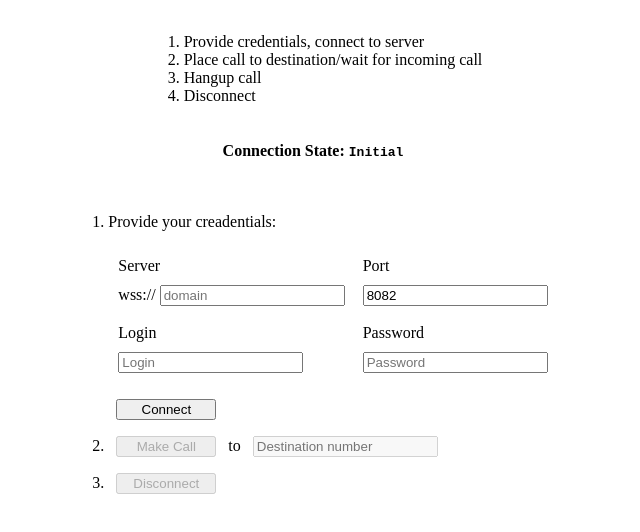
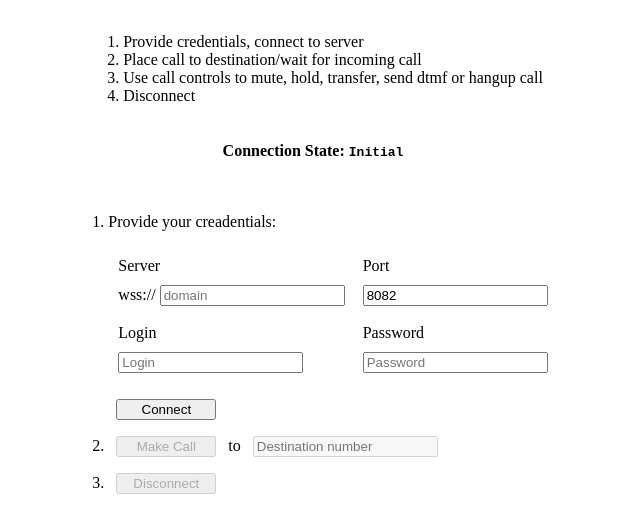
Before and after one commit to eugenesyuk/verto-phone, a website: page index.html in a window 1280 px wide. Shown: the part 166-698 px from the top of the page, without its empty margins (327-967 px from the left). Drawn offline with nearby package versions, Linux system fonts and the light colour scheme.

Commit message:
Improved step 3 description

```diff
--- a/index.html
+++ b/index.html
@@ -14,7 +14,7 @@
       <ol>
         <li>Provide credentials, connect to server</li>
         <li>Place call to destination/wait for incoming call</li>
-        <li>Hangup call</li>
+        <li>Use call controls to mute, hold, transfer, send dtmf or hangup call</li>
         <li>Disconnect</li>
       </ol>
     </div>
```
